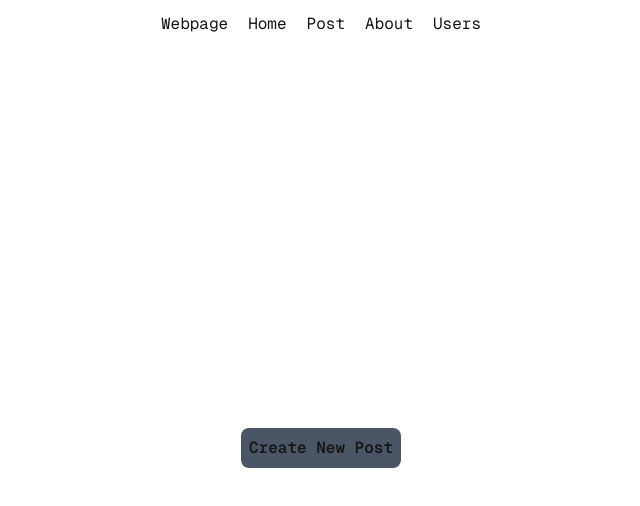
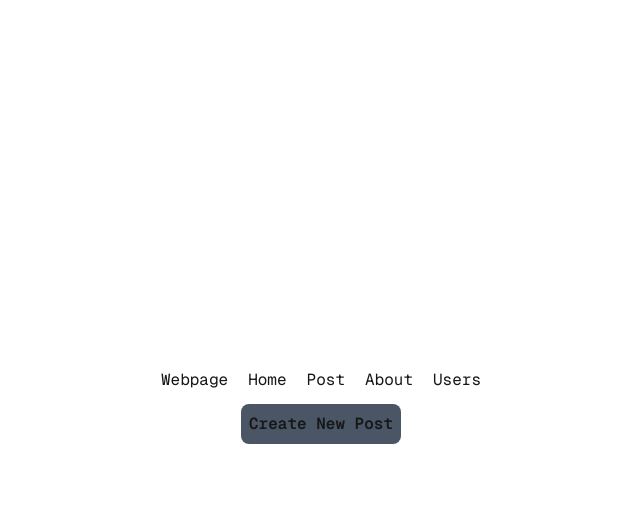
Before and after one commit to Temi-Michael/alx-project-0x02-setup, a Next.js app in the folder alx-project-0x02/: page / in a window 1280 px wide. Shown: the top 506 px of the page, without its empty margins (319-959 px from the left). Built offline with nearby package versions, Linux system fonts and the light colour scheme.

Commit message:
Task Update : File updated to a recent update as per required

```diff
--- a/alx-project-0x02/components/common/Button.tsx
+++ b/alx-project-0x02/components/common/Button.tsx
@@ -1,4 +1,4 @@
-import { ButtonProps } from "@/interfaces";
+import { type ButtonProps } from "@/interfaces";
 
 const Button: React.FC<ButtonProps> = ({text, shape, size}) => {
     return (
--- a/alx-project-0x02/pages/_app.tsx
+++ b/alx-project-0x02/pages/_app.tsx
@@ -1,4 +1,3 @@
-import Header from "@/components/layout/Header";
 import { multipleCardContents } from "@/constants";
 import { CardProps, PostData } from "@/interfaces";
 import "@/styles/globals.css";
@@ -24,7 +23,6 @@ export default function App({ Component, pageProps }: AppProps) {
 
   return (
     <>
-      <Header />
       <Component {...enhancedPageProps} />
     </>
   );
--- a/alx-project-0x02/pages/about.tsx
+++ b/alx-project-0x02/pages/about.tsx
@@ -1,4 +1,5 @@
 import Button from "@/components/common/Button";
+import Header from "@/components/layout/Header";
 import { Geist, Geist_Mono } from "next/font/google";
 
 const geistSans = Geist({
@@ -15,6 +16,7 @@ const geistMono = Geist_Mono({
 const About: React.FC = () => {
     return (
         <div className={`${geistSans.className} ${geistMono.className} flex flex-col min-h-screen justify-center items-center dark:bg-black`}>
+            <Header />
             <h1>Make sure to know about me</h1>
             <div className="grid grid-cols-3 p-5 gap-5">
                 <Button text="Button 1" size="text-sm" shape="rounded-sm" />
--- a/alx-project-0x02/pages/home.tsx
+++ b/alx-project-0x02/pages/home.tsx
@@ -1,6 +1,7 @@
 import { Geist, Geist_Mono } from "next/font/google";
 import Card from "@/components/common/Card";
 import { CardProps } from "@/interfaces";
+import Header from "@/components/layout/Header";
 
 const geistSans = Geist({
     variable: "--font-geist-sans",
@@ -21,6 +22,7 @@ const Home: React.FC<HomeProps> = ({ posts }) => {
         <div
             className={`${geistSans.className} ${geistMono.className} w-full p-[25px] bg-zinc-50 font-sans dark:bg-black`}
         >
+            <Header />
             <div className="grid grid-cols-4 gap-5">
 
                 {
--- a/alx-project-0x02/pages/index.tsx
+++ b/alx-project-0x02/pages/index.tsx
@@ -1,4 +1,5 @@
 import PostModal from "@/components/common/PostModal";
+import Header from "@/components/layout/Header";
 import { PostData } from "@/interfaces";
 import { Geist, Geist_Mono } from "next/font/google";
 import React, { useState } from "react";
@@ -33,7 +34,8 @@ export default function Home({ addPost }: IndexPageProps) {
 
 
   return (
-    <div className={` ${geistSans.className} ${geistMono.className} flex min-h-screen justify-center items-center dark:bg-black`}>
+    <div className={` ${geistSans.className} ${geistMono.className} flex flex-col min-h-screen justify-center items-center dark:bg-black`}>
+      <Header />
       <button className="bg-gray-600 p-2 text-md font-semibold rounded-lg cursor-pointer" onClick={handleOpenModal}>Create New Post</button>
       {
         isModalOpen && (
--- a/alx-project-0x02/pages/posts.tsx
+++ b/alx-project-0x02/pages/posts.tsx
@@ -2,6 +2,7 @@ import { Geist, Geist_Mono } from "next/font/google";
 import { useState, useEffect } from "react";
 import { CardProps } from "@/interfaces";
 import PostCard from "@/components/common/PostCard";
+import Header from "@/components/layout/Header";
 
 const geistSans = Geist({
     variable: "--font-geist-sans",
@@ -62,6 +63,7 @@ const Posts: React.FC = () => {
 
     return (
         <div className={`${geistSans.className} ${geistMono.className} w-full flex flex-col min-h-screen  p-8 dark:bg-black`}>
+            <Header />
             <div className="grid grid-cols-1 md:grid-cols-2 lg:grid-cols-4 gap-6 w-full">
                 {posts.map((post, index) => (
                     <PostCard userId={post.userId} title={post.title} content={post.body} key={index} />
--- a/alx-project-0x02/pages/users.tsx
+++ b/alx-project-0x02/pages/users.tsx
@@ -1,6 +1,7 @@
 import { Geist, Geist_Mono } from "next/font/google";
 import { useEffect, useState } from "react";
 import UserCard from "@/components/common/UserCard";
+import Header from "@/components/layout/Header";
 
 // Define the shape of the User object coming from the API
 interface ApiUser {
@@ -73,6 +74,7 @@ const Users: React.FC = () => {
 
     return (
         <div className={`${geistSans.className} ${geistMono.className} flex flex-col min-h-screen items-center p-8 dark:bg-black`}>
+            <Header />
             <h1 className="text-4xl font-bold mb-8 text-white">Users</h1>
             <div className="grid grid-cols-1 md:grid-cols-2 lg:grid-cols-3 gap-6 w-full max-w-6xl">
                 {users.map((user) => {
```
